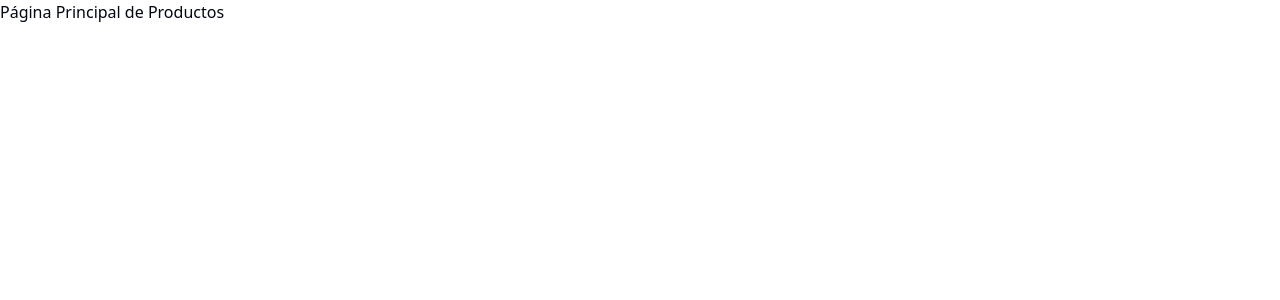
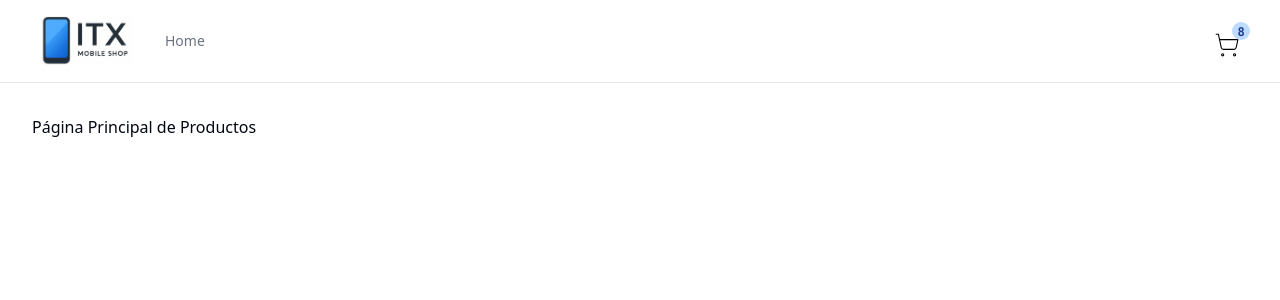
Before and after one commit to roisnelgithub/itx-frontend-test, a React (Vite) app: page / in a window 1280 px wide. Shown: the top 300 px of the page. Built offline with nearby package versions, Linux system fonts and the light colour scheme.

Commit message:
feat: create main layout with de header app component

```diff
--- a/src/App.tsx
+++ b/src/App.tsx
@@ -1,13 +1,16 @@
 import { BrowserRouter, Route, Routes } from 'react-router-dom'
 
 import Product from './pages/product'
+import MainLayout from './components/layouts/main-layout';
 import './index.css';
 
 function App() {
   return (
     <BrowserRouter>
       <Routes>
-        <Route path="/" element={<Product />} />
+        <Route element={<MainLayout />}>
+          <Route path="/" element={<Product />} />
+        </Route>
       </Routes>
     </BrowserRouter>
   )
--- /dev/null
+++ b/src/components/layouts/main-layout.tsx
@@ -0,0 +1,15 @@
+import { Outlet } from "react-router-dom"
+import Header from "../shared/header-app/header"
+
+const MainLayout = () => {
+  return (
+    <div>
+      <Header />
+      <main className="flex-1 w-full max-w-[1900px] mx-auto p-4 md:p-8">
+        <Outlet />
+      </main>
+    </div>
+  )
+}
+
+export default MainLayout
```
